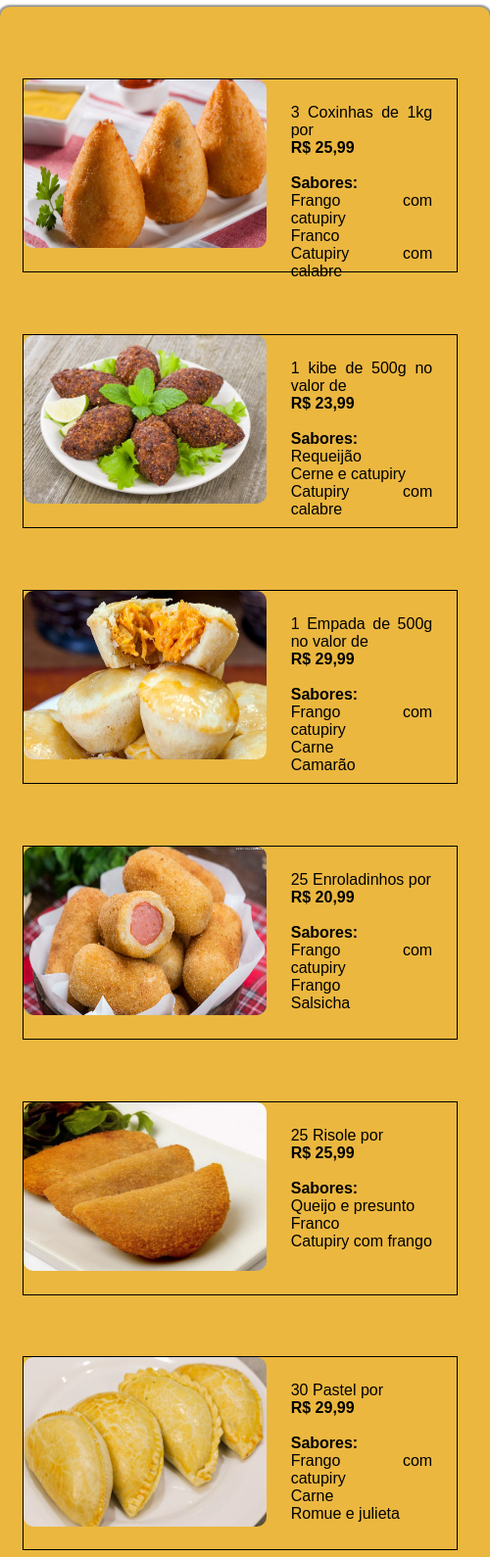
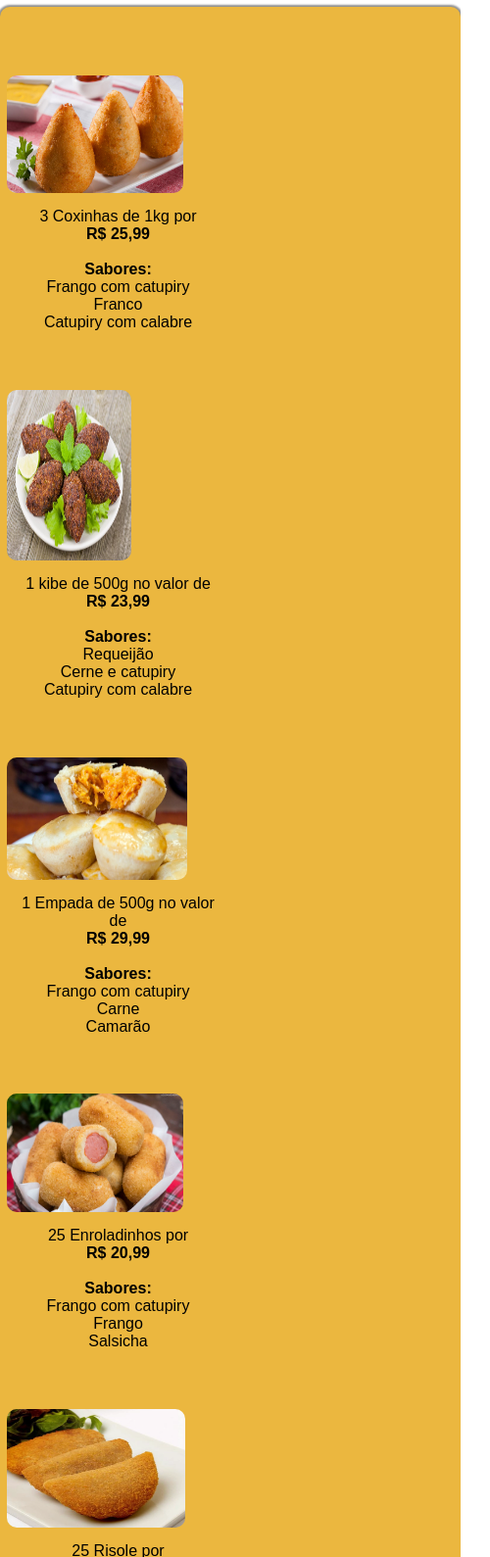
Before and after one commit to denesson/lanches-da-hora, a plain HTML site: page promocao.html in a window 390 px wide. Shown: the part 147-1736 px from the top of the page at 98% size, 500 px wide, since content can reach past the window. Drawn offline with nearby package versions, Linux system fonts and the light colour scheme; files that its build step writes are made by us from their sources.

Commit message:
Atualizei as media queries

```diff
--- a/estilos/inicio.css
+++ b/estilos/inicio.css
@@ -7,7 +7,7 @@ div {
 
 div p {
     text-align: center;
-    padding: 10px;
+    padding: 15px;
 }
 
 div#Primeiro {
--- a/estilos/style.css
+++ b/estilos/style.css
@@ -32,7 +32,7 @@ body, html {
 header {
     text-align: center;
     background-color: #EBB73F;
-    border-radius: 0px 0px 10px 10px;
+    border-radius: 0px 0px 8px 10px;
 }
 header h1 {
     padding: 10px;
@@ -77,6 +77,7 @@ span#burger {
     text-align: center;
     padding: 5px;
     cursor: pointer;
+    border-radius: 0px 0px 8px 10px;
 }
 
 span#burger:hover {
@@ -99,7 +100,7 @@ main {
     margin-top: 20px;
     background-color: #EBB73F;
     max-width: 900px;
-    min-width: 500px;
+    min-width: 470px;
     border-radius: 10px;
     box-shadow: 0px 0px 2px 2px rgba(0, 0, 0, 0.425);
     margin-bottom: 20px;
--- a/estilos/tela1200.css
+++ b/estilos/tela1200.css
@@ -92,7 +92,7 @@
     }
 
     main {
-        height: 90%;
+        height: 80%;
         width: 90%;
         padding: 10px;
         margin-top: 20px;
--- a/estilos/tela600.css
+++ b/estilos/tela600.css
@@ -15,9 +15,10 @@
 @media screen and (max-width: 600px)
 {
 
-    body {
-        width: 100vw;
+    body, html {
+        width: 96.6vw;
         height: 100vh;
+        background-color:  white;
     }
     div#Primeiro {
         position: relative;
@@ -27,38 +28,38 @@
 
     div#Segundo {
         position: relative;
-        top: 20%;
-        left: -20%;
+        top: 6%;
+        left: 29%;
     }
 
     div#Terceiro {
         position: relative;
-        top: 23%;
+        top: 9%;
         left: 29%;
     }
 
     div#Quarto {
         position: relative;
-        top: 39%;
-        left: -20%;
+        top: 12%;
+        left: 29%;
     }
 
     div#Quinto {
         position: relative;
-        top: 43%;
+        top: 15%;
         left: 29%;
     }
 
     div#Sexto {
         position: relative;
-        top: 57%;
-        left: -20%;
+        top: 18%;
+        left: 29%;
     }
 
     main {
         margin: auto;
         width: 70%;
-        height: 300vh;
+        height: 247vh;
         padding: 10px;
         margin-top: 20px;
         margin-bottom: 20px;
--- a/estilos2/Pedido2.css
+++ /dev/null
@@ -1,56 +0,0 @@
-@charset "UTF-8";
-
-main {
-    height: 100vh;
-}
-p.one {
-    text-align: center;
-    font-family: Arial, Helvetica, sans-serif;
-    font-weight: bold;
-    font-size: 2.5em;
-    padding-top: 100px;
-    padding-bottom: 50px;
-    color: red;
-}
-
-p {
-    font-weight: bold;
-    padding: 5px;
-
-}
-
-form {
-    text-align: center;
-}
-
-input.quant {
-    width: 141px;
-}
-
-input.tel{
-    width: 165px;
-}
-
-input.end {
-    width: 156px;
-}
-
-input.one {
-    padding: 7px;
-    color: white;
-    background-color: #EB5A4D;
-    border: none;
-    border-radius: 5px;
-    cursor: pointer;
-    margin-left: 40px;
-}
-
-input.three {
-    padding: 7px;
-    color: white;
-    background-color: grey;
-    border: none;
-    border-radius: 5px;
-    cursor: pointer;
-    margin-left: 5px;
-}
--- a/estilos2/contato.css
+++ b/estilos2/contato.css
@@ -1,8 +1,8 @@
 @charset "UTF-8";
 
 main {
-    width: 100vw;
-    height: 90vh;
+    width: 96.6vw;
+    height: 67vh;
 }
 
 p.cont {
@@ -10,13 +10,13 @@ p.cont {
     font-family: Arial, Helvetica, sans-serif;
     font-weight: bold;
     font-size: 2em;
-    padding-top: 75px;
+    padding-top: 45px;
     color: red;
 }
 
 form {
     text-align: center;
-    padding-top: 90px;
+    padding-top: 50px;
 }
 
 form p {
@@ -51,3 +51,58 @@ input.two {
     cursor: pointer;
     margin-left: 5px;
 }
+
+@media screen and (max-width: 600px)
+{
+    main {
+        width: 96.6vw;
+        height: 67vh;
+    }
+
+    p.cont {
+        text-align: center;
+        font-family: Arial, Helvetica, sans-serif;
+        font-weight: bold;
+        font-size: 2em;
+        padding-top: 20px;
+        color: red;
+    }
+
+    form {
+        text-align: center;
+        padding-top: 40px;
+    }
+
+    form p {
+        text-align: center;
+        padding: 10px;
+    }
+
+    input.tel {
+        width: 156px;
+    }
+
+    input.mail{
+        width: 172px;
+    }
+
+    input.one {
+        padding: 7px;
+        color: white;
+        background-color: #EB5A4D;
+        border: none;
+        border-radius: 5px;
+        cursor: pointer;
+        margin-left: 40px;
+    }
+
+    input.two {
+        padding: 7px;
+        color: white;
+        background-color: grey;
+        border: none;
+        border-radius: 5px;
+        cursor: pointer;
+        margin-left: 5px;
+    }
+}
--- a/estilos2/contato2.css
+++ /dev/null
@@ -1,53 +0,0 @@
-@charset "UTF-8";
-
-main {
-    width: 100vw;
-    height: 90vh;
-}
-
-p.cont {
-    text-align: center;
-    font-family: Arial, Helvetica, sans-serif;
-    font-weight: bold;
-    font-size: 2em;
-    padding-top: 75px;
-    color: red;
-}
-
-form {
-    text-align: center;
-    padding-top: 90px;
-}
-
-form p {
-    text-align: center;
-    padding: 10px;
-}
-
-input.tel {
-    width: 156px;
-}
-
-input.mail{
-    width: 172px;
-}
-
-input.one {
-    padding: 7px;
-    color: white;
-    background-color: #EB5A4D;
-    border: none;
-    border-radius: 5px;
-    cursor: pointer;
-    margin-left: 40px;
-}
-
-input.two {
-    padding: 7px;
-    color: white;
-    background-color: grey;
-    border: none;
-    border-radius: 5px;
-    cursor: pointer;
-    margin-left: 5px;
-}
--- a/estilos2/inicio.css
+++ /dev/null
@@ -1,11 +0,0 @@
-@charset "UTF-8";
-
-div {
-    display: flex;
-    border: 1px solid rgb(0, 0, 0);
-}
-
-div p {
-    text-align: justify;
-    padding: 25px;
-}
--- a/estilos2/pedido.css
+++ b/estilos2/pedido.css
@@ -1,7 +1,7 @@
 @charset "UTF-8";
 
 main {
-    height: 100vh;
+    height: 67vh;
 }
 p.one {
     text-align: center;
@@ -54,3 +54,61 @@ input.three {
     cursor: pointer;
     margin-left: 5px;
 }
+
+@media screen and (Max-width: 600px)
+{
+    main {
+        height: 67vh;
+    }
+    p.one {
+        text-align: center;
+        font-family: Arial, Helvetica, sans-serif;
+        font-weight: bold;
+        font-size: 2.5em;
+        padding-top: 50px;
+        padding-bottom: 50px;
+        color: red;
+    }
+
+    p {
+        font-weight: bold;
+        padding: 5px;
+
+    }
+
+    form {
+        text-align: center;
+    }
+
+    input.quant {
+        width: 141px;
+    }
+
+    input.tel{
+        width: 165px;
+    }
+
+    input.end {
+        width: 156px;
+    }
+
+    input.one {
+        padding: 7px;
+        color: white;
+        background-color: #EB5A4D;
+        border: none;
+        border-radius: 5px;
+        cursor: pointer;
+        margin-left: 40px;
+    }
+
+    input.three {
+        padding: 7px;
+        color: white;
+        background-color: grey;
+        border: none;
+        border-radius: 5px;
+        cursor: pointer;
+        margin-left: 5px;
+    }
+}
--- a/estilos2/site.css
+++ /dev/null
@@ -1,71 +0,0 @@
-/* Please see documentation at https://docs.microsoft.com/aspnet/core/client-side/bundling-and-minification
-for details on configuring this project to bundle and minify static web assets. */
-
-a.navbar-brand {
-  white-space: normal;
-  text-align: center;
-  word-break: break-all;
-}
-
-/* Provide sufficient contrast against white background */
-a {
-  color: #0366d6;
-}
-
-.btn-primary {
-  color: #fff;
-  background-color: #1b6ec2;
-  border-color: #1861ac;
-}
-
-.nav-pills .nav-link.active, .nav-pills .show > .nav-link {
-  color: #fff;
-  background-color: #1b6ec2;
-  border-color: #1861ac;
-}
-
-/* Sticky footer styles
--------------------------------------------------- */
-html {
-  font-size: 14px;
-}
-@media (min-width: 768px) {
-  html {
-    font-size: 16px;
-  }
-}
-
-.border-top {
-  border-top: 1px solid #e5e5e5;
-}
-.border-bottom {
-  border-bottom: 1px solid #e5e5e5;
-}
-
-.box-shadow {
-  box-shadow: 0 .25rem .75rem rgba(0, 0, 0, .05);
-}
-
-button.accept-policy {
-  font-size: 1rem;
-  line-height: inherit;
-}
-
-/* Sticky footer styles
--------------------------------------------------- */
-html {
-  position: relative;
-  min-height: 100%;
-}
-
-body {
-  /* Margin bottom by footer height */
-  margin-bottom: 60px;
-}
-.footer {
-  position: absolute;
-  bottom: 0;
-  width: 100%;
-  white-space: nowrap;
-  line-height: 60px; /* Vertically center the text there */
-}
--- a/estilos2/style.css
+++ b/estilos2/style.css
@@ -24,7 +24,7 @@
 }
 
 body, html {
-    width: 98.7vw;
+    width: 96.6vw;
     height: 100vh;
     background-color:  white;
 }
@@ -77,6 +77,7 @@ span#burger {
     text-align: center;
     padding: 5px;
     cursor: pointer;
+    border-radius: 0px 0px 8px 10px;
 }
 
 span#burger:hover {
@@ -98,7 +99,7 @@ main {
     margin-top: 20px;
     background-color: #EBB73F;
     max-width: 900px;
-    min-width: 500px;
+    min-width: 470px;
     border-radius: 10px;
     box-shadow: 0px 0px 2px 2px rgba(0, 0, 0, 0.445);
     margin-bottom: 20px;
--- a/estilos2/tela600.css
+++ b/estilos2/tela600.css
@@ -16,7 +16,7 @@
 {
 
     body {
-        width: 100vw;
+        width: 96.6vw;
         height: 100vh;
     }
 
@@ -27,7 +27,7 @@
 
     div p {
         text-align: justify;
-        padding: 8px;
+        padding: 10px;
     }
     div#Primeiro {
         position: relative;
@@ -143,8 +143,8 @@
     div#Nono {
         position: relative;
         top: 18%;
-        left: -1%;
-        width: 444px;
+        left: -0.3%;
+        width: 452px;
         height: 198px;
         margin: auto;
     }
@@ -157,10 +157,11 @@
     main {
         margin: auto;
         width: 70%;
-        height: 375%;
+        height: 350%;
         padding: 10px;
         margin-top: 20px;
         margin-bottom: 20px;
         background-color: #EBB73F;
     }
+
 }
--- a/promocao.html
+++ b/promocao.html
@@ -104,7 +104,7 @@
         <div id="Setimo">
             <img class="Setimo" src="Imagens2/2-empada-500g.png" alt="empada2">
             <p class="one">
-                2 Emapada de 500g/ 1 Coca por <br> <strong>R$ 29,99</strong>
+                2 Emapada de <br> 500g/ 1 Coca por <br> <strong>R$ 29,99</strong>
                 <br>
                 <br> <strong>Sabores:</strong>
                 <br>Frango com catupiry
@@ -120,7 +120,7 @@
                 <br>
                 <br> <strong>Sabores:</strong>
                 <br>Duas Carne e molho
-                <br>1 Carne de 2 Queijo e molho
+                <br>1 Carne de <br> 2 Queijo e molho
                 <br>Completo
             </p>
         </div>
```
Also changed, not shown: contato.html (+1 -1 lines).
